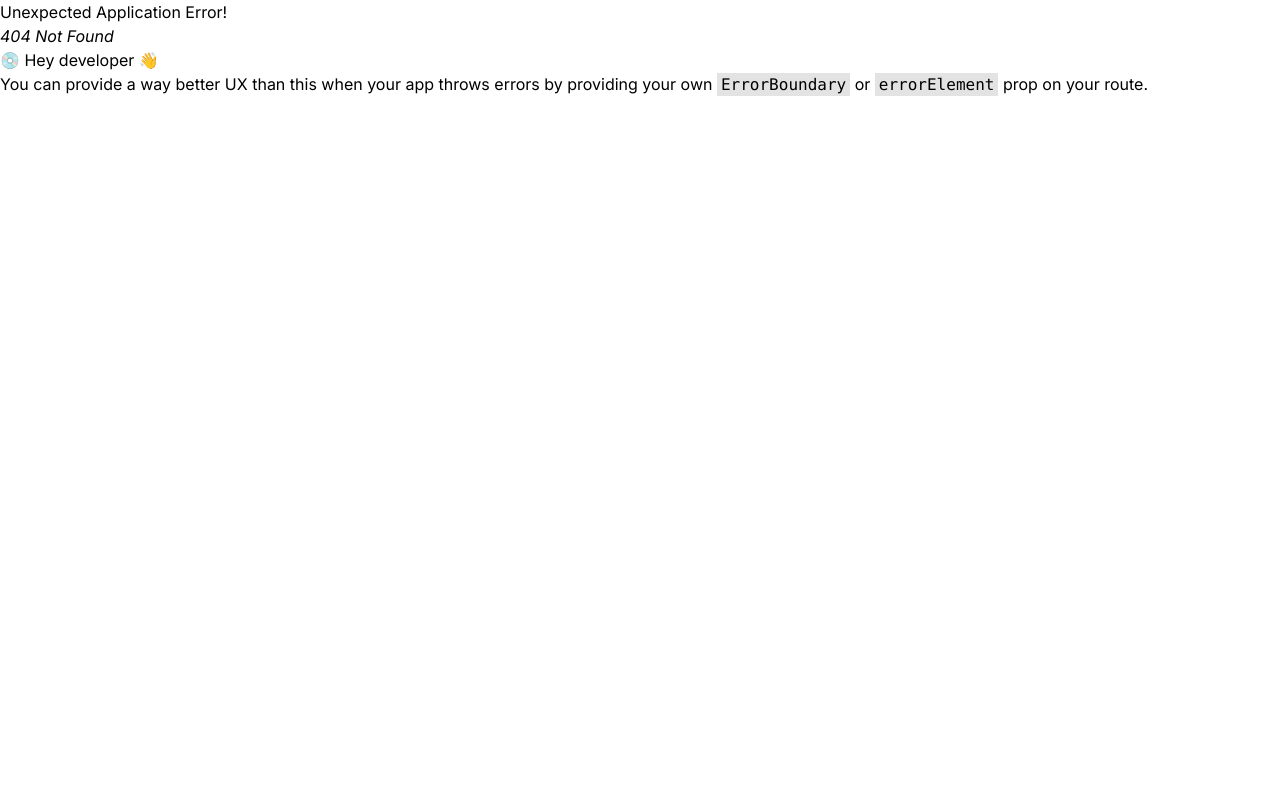
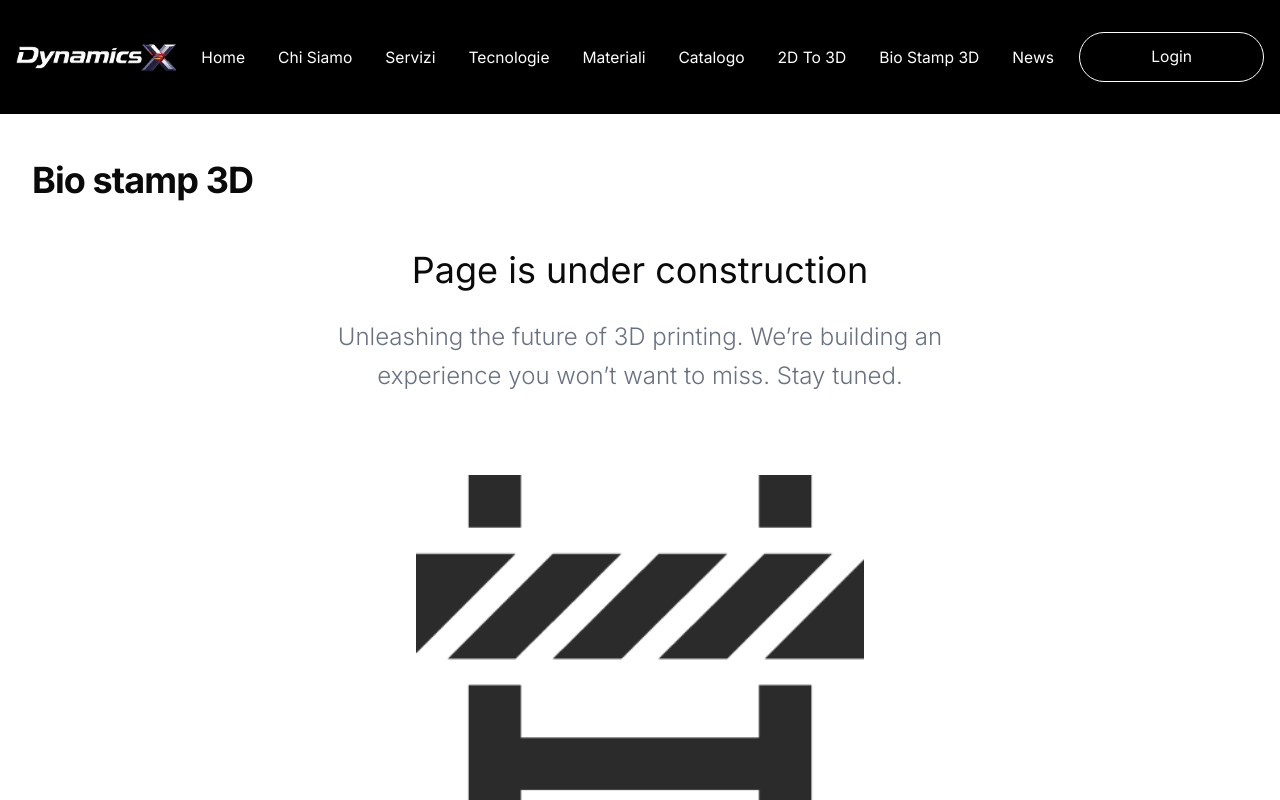
Before and after one commit to alimuzzaman-zamaddar/dynamic-x-project, a React (Vite) app: page /bio-stamp in a window 1280 px wide. Before the commit this address had no page. Shown: the top 800 px of the page. Built offline with nearby package versions, Linux system fonts and the light colour scheme.

Commit message:
feat: added link for catalog page all button

```diff
--- a/src/components/PagesComponent/Catalog/Futuro.jsx
+++ b/src/components/PagesComponent/Catalog/Futuro.jsx
@@ -1,5 +1,6 @@
 import React from 'react'
 import Container from '../../../shared/Container'
+import { Link } from 'react-router'
 
 const Futuro = () => {
   return (
@@ -13,11 +14,13 @@ const Futuro = () => {
           >
             Scopri di più
           </button>
-          <button
-            className='px-7 py-3 rounded-2xl hover:bg-[#1A1A2E] cursor-pointer hover:text-white bg-transparent text-black border border-[#1A1A2E] duration-300 ease-in-out text-base font-semibold'
-          >
-            Iscriviti alla Newsletter
-          </button>
+          <Link to={"/upload-design"}>
+            <button
+              className='px-7 py-3 rounded-2xl hover:bg-[#1A1A2E] cursor-pointer hover:text-white bg-transparent text-black border border-[#1A1A2E] duration-300 ease-in-out text-base font-semibold'
+            >
+              Iscriviti alla Newsletter
+            </button>
+          </Link>
         </div>
       </Container>
     </section>
--- a/src/components/PagesComponent/Catalog/Portata.jsx
+++ b/src/components/PagesComponent/Catalog/Portata.jsx
@@ -1,5 +1,6 @@
 import React from 'react'
 import Container from '../../../shared/Container'
+import { Link } from 'react-router'
 
 const Portata = () => {
   return (
@@ -14,11 +15,13 @@ const Portata = () => {
         <p className="section-description">
           Il nostro catalogo stampa 3D sta arrivando. Preparati a creare senza limiti: la rivoluzione inizia con un clic.
         </p>
-        <button
-          className='px-7 py-3 rounded-xl bg-[#1A1A2E] cursor-pointer text-white hover:bg-transparent hover:text-black border border-[#1A1A2E] duration-300 ease-in-out text-base font-semibold mt-10'
-        >
-          Iscriviti e Resta Aggiornato
-        </button>
+        <Link to={"/upload-design"}>
+          <button
+            className='px-7 py-3 rounded-xl bg-[#1A1A2E] cursor-pointer text-white hover:bg-transparent hover:text-black border border-[#1A1A2E] duration-300 ease-in-out text-base font-semibold mt-10'
+          >
+            Iscriviti e Resta Aggiornato
+          </button>
+        </Link>
       </Container>
     </section>
   )
--- a/src/components/PagesComponent/Catalog/Resta.jsx
+++ b/src/components/PagesComponent/Catalog/Resta.jsx
@@ -1,5 +1,6 @@
 import React from 'react'
 import Container from '../../../shared/Container'
+import { Link } from 'react-router'
 
 const Resta = () => {
   return (
@@ -43,11 +44,13 @@ const Resta = () => {
             </p>
           </div>
         </div>
-        <button
-          className='px-7 py-3 rounded-xl bg-[#1A1A2E] cursor-pointer text-white hover:bg-transparent hover:text-black border border-[#1A1A2E] duration-300 ease-in-out text-base font-semibold'
-        >
-          Iscriviti Ora e Non Perderti Nulla!
-        </button>
+        <Link to={"upload-design"}>
+          <button
+            className='px-7 py-3 rounded-xl bg-[#1A1A2E] cursor-pointer text-white hover:bg-transparent hover:text-black border border-[#1A1A2E] duration-300 ease-in-out text-base font-semibold'
+          >
+            Iscriviti Ora e Non Perderti Nulla!
+          </button>
+        </Link>
         <div className="mt-10">
           <h3 className="font-semibold text-black">
             Perché Iscriversi?
--- /dev/null
+++ b/src/pages/BioStamp.jsx
@@ -0,0 +1,35 @@
+import React from 'react';
+import Vector from "../assets/img/bg/Vector.png";
+
+const BioStamp = () => {
+  return (
+    <section className="bg-white overflow-hidden">
+      <div className="max-w-[1440px] mx-auto pt-24 md:pt-40 px-6 md:px-8 pb-20">
+        <h2 className='text-3xl lg:text-4xl font-bold text-[#0A0A0A] tracking-tight'>
+          Bio stamp 3D
+        </h2>
+
+        <div className="py-12 text-center mx-auto flex flex-col items-center max-w-[720px]">
+          <h1 className='text-2xl lg:text-4xl font-normal text-[#0A0A0A] leading-tight'>
+            Page is under construction
+          </h1>
+
+          <p className='text-lg md:text-2xl font-light text-gray-500 pt-6 leading-relaxed'>
+            Unleashing the future of 3D printing. We’re building an experience
+            you won’t want to miss. Stay tuned.
+          </p>
+        </div>
+
+        <div className="flex justify-center mt-8 animate-pulse">
+          <img
+            src={Vector}
+            alt="Bio Stamp 3D Visualization"
+            className="w-full max-w-md h-auto object-contain"
+          />
+        </div>
+      </div>
+    </section>
+  );
+};
+
+export default BioStamp;
--- /dev/null
+++ b/src/pages/News.jsx
@@ -0,0 +1,35 @@
+import React from 'react';
+import Vector from "../assets/img/bg/Vector.png";
+
+const News = () => {
+  return (
+    <section className="bg-white overflow-hidden">
+      <div className="max-w-[1440px] mx-auto pt-24 md:pt-40 px-6 md:px-8 pb-20">
+        <h2 className='text-3xl lg:text-4xl font-bold text-[#0A0A0A] tracking-tight'>
+          News
+        </h2>
+
+        <div className="py-12 text-center mx-auto flex flex-col items-center max-w-[720px]">
+          <h1 className='text-2xl lg:text-4xl font-normal text-[#0A0A0A] leading-tight'>
+            Page is under construction
+          </h1>
+
+          <p className='text-lg md:text-2xl font-light text-gray-500 pt-6 leading-relaxed'>
+            Unleashing the future of 3D printing. We’re building an experience
+            you won’t want to miss. Stay tuned.
+          </p>
+        </div>
+
+        <div className="flex justify-center mt-8 animate-pulse">
+          <img
+            src={Vector}
+            alt="Bio Stamp 3D Visualization"
+            className="w-full max-w-md h-auto object-contain"
+          />
+        </div>
+      </div>
+    </section>
+  );
+};
+
+export default News;
--- a/src/shared/Navbar.jsx
+++ b/src/shared/Navbar.jsx
@@ -12,13 +12,10 @@ const navMenu = [
     label: "Chi Siamo",
     path: "/chi-siamo",
   },
-  {
-    label: "Servizi",
-    path: "/",
-  },
+  { label: "Servizi", path: "/", hash: "services" },
   {
     label: "Tecnologie",
-    path: "/",
+    hash: "technologies",
   },
   { label: "Materiali", path: "/allmaterials", type: "route" },
 
@@ -33,11 +30,11 @@ const navMenu = [
   },
   {
     label: "Bio stamp 3D",
-    path: "/",
+    path: "/bio-stamp",
   },
   {
     label: "News",
-    path: "/",
+    path: "/news",
   },
 ];
 
@@ -99,7 +96,7 @@ const Navbar = () => {
       className={`fixed ease-in-out duration-500 transition-all lg:px-0 px-4 top-0 left-0 w-full z-50
   ${pathName.includes("/technology-details")
           ? "bg-transparent"
-        : isHome || isFashion || isIndustrial || isMedicale || isJwellery || isArchitettura || isVintage || isDrone || isVeterinary || isCatalog || isChiSiamo
+          : isHome || isFashion || isIndustrial || isMedicale || isJwellery || isArchitettura || isVintage || isDrone || isVeterinary || isCatalog || isChiSiamo
             ? scrollY < 200
               ? "bg-transparent"
               : "bg-black"
@@ -134,7 +131,20 @@ const Navbar = () => {
                 </Link>
               ) : (
                 <span
-                  onClick={() => navigate(nav.path)}
+                  onClick={() => {
+                    if (nav.hash) {
+                      if (pathName !== nav.path) {
+                        navigate(nav.path);
+                        setTimeout(() => {
+                          document.getElementById(nav.hash)?.scrollIntoView({ behavior: "smooth" });
+                        }, 300);
+                      } else {
+                        document.getElementById(nav.hash)?.scrollIntoView({ behavior: "smooth" });
+                      }
+                    } else {
+                      navigate(nav.path);
+                    }
+                  }}
                   className="text-sm xl:text-[15.6px] text-white hover:text-blue-500 capitalize cursor-pointer transition"
                 >
                   {nav.label}
```
Also changed, not shown: src/router/router.jsx (+11 -1 lines), src/assets/img/bg/Vector.png (added).
